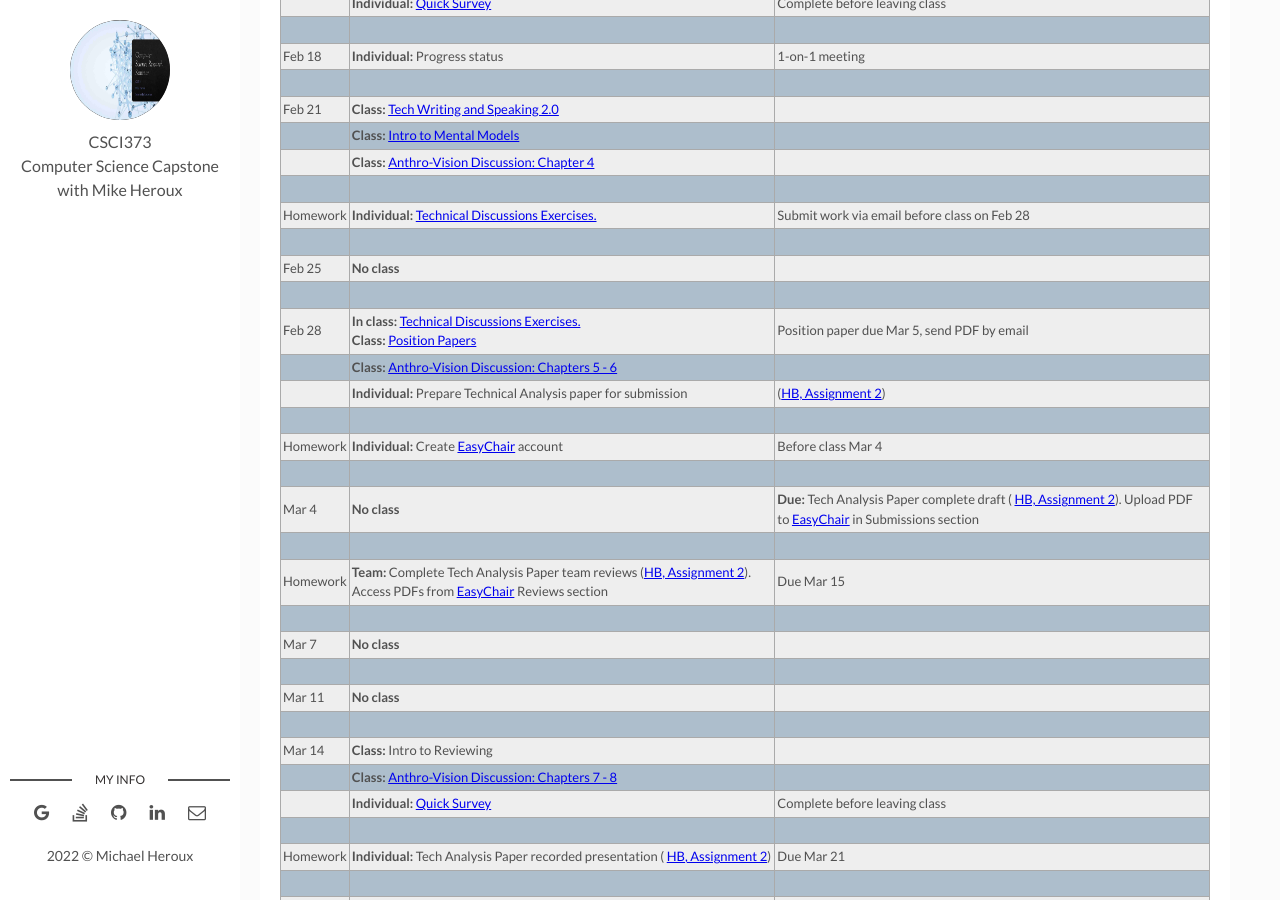
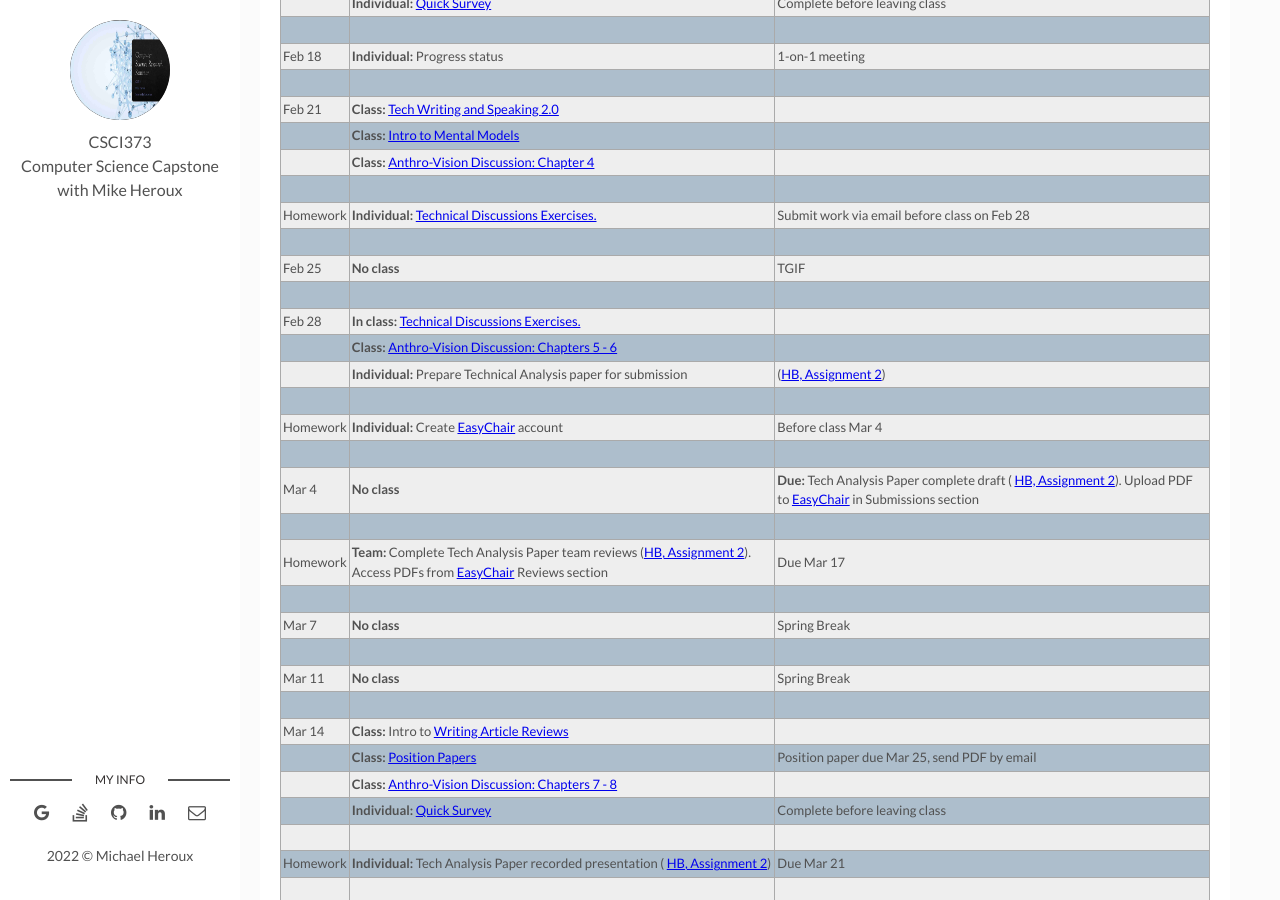
Before and after one commit to maherou/Teaching, a Jekyll site: the page built from files/CS373/2022-Spring-Class-Meeting-Schedule.md, in a window 1280 px wide and 900 px high, scrolled down 1990 px. Built offline with Jekyll 4.4.1, drawn with Linux system fonts in a browser that asks for light colours.

Commit message:
Add Reviewing page

```diff
--- a/files/CS373/2022-Spring-Class-Meeting-Schedule.md
+++ b/files/CS373/2022-Spring-Class-Meeting-Schedule.md
@@ -82,9 +82,9 @@
 | | | |
 | Homework | **Individual:** [Technical Discussions Exercises.](https://collegeville.github.io/Orator/DiscussionsThatWork/) | Submit work via email before class on Feb 28 |
 | | | |
-| Feb 25 | **No class** | |
+| Feb 25 | **No class** | TGIF |
 | | | |
-| Feb 28 | **In class:** [Technical Discussions Exercises.](https://collegeville.github.io/Orator/DiscussionsThatWork/) <br> **Class:** [Position Papers](https://collegeville.github.io/Scribe/PositionPapers/) | Position paper due Mar 5, send PDF by email |
+| Feb 28 | **In class:** [Technical Discussions Exercises.](https://collegeville.github.io/Orator/DiscussionsThatWork/)| |
 | | **Class:** [Anthro-Vision Discussion: Chapters 5 - 6](../Anthro-Vision)  | |
 | | **Individual:** Prepare Technical Analysis paper for submission | ([HB, Assignment 2](./CSCI373CourseHandbookLatestEdition.pdf)) |
 | | | |
@@ -92,13 +92,14 @@
 | | | |
 | Mar 4 | **No class** | **Due:** Tech Analysis Paper complete draft ( [HB, Assignment 2](../CSCI373CourseHandbookLatestEdition.pdf)). Upload PDF to [EasyChair](https://easychair.org/conferences/?conf=spring2022tap) in Submissions section|
 | | | |
-| Homework | **Team:** Complete Tech Analysis Paper team reviews ([HB, Assignment 2](../CSCI373CourseHandbookLatestEdition.pdf)). Access PDFs from [EasyChair](https://easychair.org/conferences/?conf=fall2021tap) Reviews section | Due Mar 15 |
+| Homework | **Team:** Complete Tech Analysis Paper team reviews ([HB, Assignment 2](../CSCI373CourseHandbookLatestEdition.pdf)). Access PDFs from [EasyChair](https://easychair.org/conferences/?conf=fall2021tap) Reviews section | Due Mar 17 |
 | | | |
-| Mar 7 | **No class** | |
+| Mar 7 | **No class** | Spring Break |
 | | | |
-| Mar 11 | **No class** | |
+| Mar 11 | **No class** |  Spring Break |
 | | | |
-| Mar 14 | **Class:** Intro to Reviewing | |
+| Mar 14 | **Class:** Intro to [Writing Article Reviews](../EffectiveReviews) | |
+| | **Class:** [Position Papers](https://collegeville.github.io/Scribe/PositionPapers/) | Position paper due Mar 25, send PDF by email |
 | | **Class:** [Anthro-Vision Discussion: Chapters 7 - 8](../Anthro-Vision)  | |
 | | **Individual:** [Quick Survey](https://forms.gle/v77ztSXy42bzjfKF8) | Complete before leaving class |
 | | | |
```
Also changed, not shown: other parts of files/CS373/2022-Spring-Class-Meeting-Schedule.md (+1 -1 lines), files/CS373/EffectiveReviews.md (added, +18 -0 lines).
